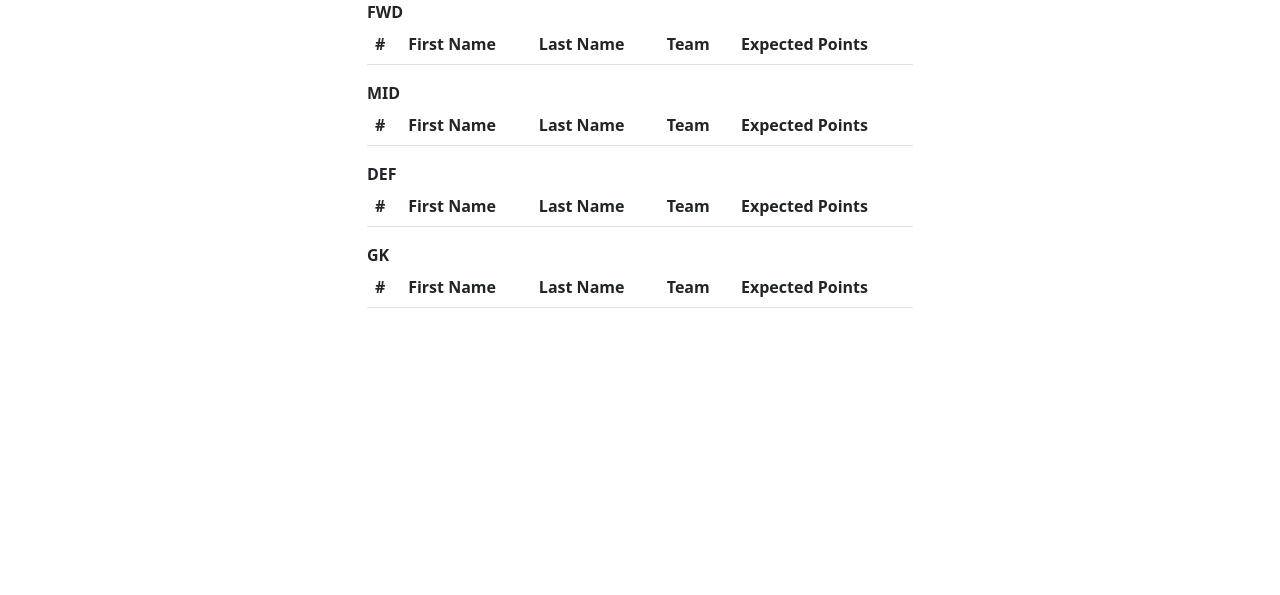
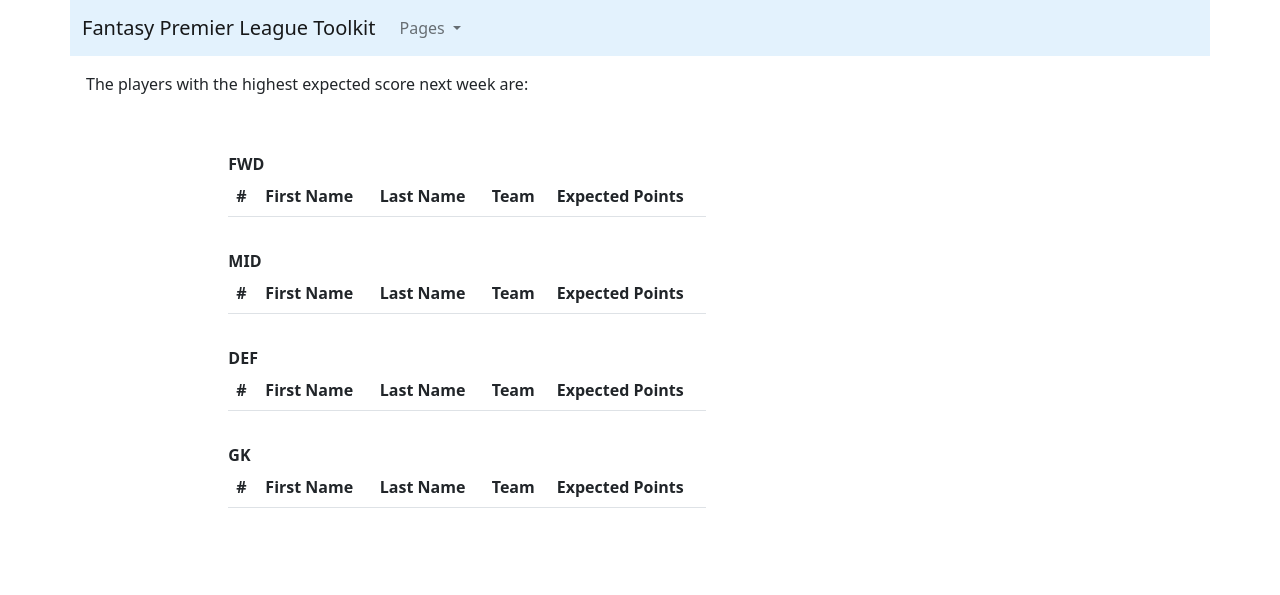
Before and after one commit to JoeWarriner/fpl_data, a Django app: page /predictor/ in a window 1280 px wide. Shown: the top 595 px of the page. Run offline with Django 4.2, Linux system fonts and the light colour scheme; tables that the repository leaves empty hold one stand-in row (values such as "Sample post"); lists and menus that the app fills with data are empty.

Commit message:
Added consistent style to pages

```diff
--- /dev/null
+++ b/templates/base.html
@@ -0,0 +1,54 @@
+<!DOCTYPE html>
+
+<html lang="en">
+
+  <head>
+    <meta charset="utf-8">
+    <meta name="viewport" content="width=device-width, initial-scale=1">
+    <title> Fantasy Premier League Predictor </title>
+    <link href="https://cdn.jsdelivr.net/npm/bootstrap@5.2.0-beta1/dist/css/bootstrap.min.css" rel="stylesheet" integrity="sha384-0evHe/X+R7YkIZDRvuzKMRqM+OrBnVFBL6DOitfPri4tjfHxaWutUpFmBp4vmVor" crossorigin="anonymous">
+  </head>
+  <body>
+    <script src="https://cdn.jsdelivr.net/npm/bootstrap@5.2.0-beta1/dist/js/bootstrap.bundle.min.js" integrity="sha384-pprn3073KE6tl6bjs2QrFaJGz5/SUsLqktiwsUTF55Jfv3qYSDhgCecCxMW52nD2" crossorigin="anonymous"></script>
+
+    <div class="container">
+        <div class = "row">
+        <nav class="navbar navbar-expand-lg bg-body-tertiary" style="background-color: #e3f2fd;" >
+    <div class="container-fluid">
+      <a class="navbar-brand" href="#">Fantasy Premier League Toolkit</a>
+      <button class="navbar-toggler" type="button" data-bs-toggle="collapse" data-bs-target="#navbarSupportedContent" aria-controls="navbarSupportedContent" aria-expanded="false" aria-label="Toggle navigation">
+        <span class="navbar-toggler-icon"></span>
+      </button>
+      <div class="collapse navbar-collapse" id="navbarSupportedContent">
+        <ul class="navbar-nav me-auto mb-2 mb-lg-0">
+          <li></li>
+          <li class="nav-item dropdown">
+            <a class="nav-link dropdown-toggle" href="#" role="button" data-bs-toggle="dropdown" aria-expanded="false">
+              Pages
+            </a>
+            <ul class="dropdown-menu">
+              <li><a class="dropdown-item" href="">Home</a></li>
+              <li><a class="dropdown-item" href="/predictor">Predictions</a></li>
+            </ul>
+          </li>
+        </ul>
+      </div>
+    </div>
+  </nav>
+    </div>
+
+    <div class="row p-2">
+
+        <div class="col p-2">
+            {% block content %}{% endblock %}
+
+
+        </div>
+
+    </div>
+
+  </div>
+
+
+</body>
+</html>
--- a/templates/predictor/topplayers.html
+++ b/templates/predictor/topplayers.html
@@ -1,20 +1,17 @@
-<!doctype html>
-<html lang="en">
-  <head>
-    <meta charset="utf-8">
-    <meta name="viewport" content="width=device-width, initial-scale=1">
-    <title>Top Players</title>
-    <link href="https://cdn.jsdelivr.net/npm/bootstrap@5.2.0-beta1/dist/css/bootstrap.min.css" rel="stylesheet" integrity="sha384-0evHe/X+R7YkIZDRvuzKMRqM+OrBnVFBL6DOitfPri4tjfHxaWutUpFmBp4vmVor" crossorigin="anonymous">
-  </head>
-  <body>
-    <script src="https://cdn.jsdelivr.net/npm/bootstrap@5.2.0-beta1/dist/js/bootstrap.bundle.min.js" integrity="sha384-pprn3073KE6tl6bjs2QrFaJGz5/SUsLqktiwsUTF55Jfv3qYSDhgCecCxMW52nD2" crossorigin="anonymous"></script>
+{% extends "base.html" %}
 
-    <div class="container">
+{% block content %}
+
+The players with the highest expected score next week are:
+
+<div class="container p-5">
   <div class="row">
-          <div class="col">
+    <div class="col-1">
     </div>
     <div class="col-6">
       {% for position, players in positions.items %}
+        <div class="container p-2">
+
         <b>{{position}}</b>
         <table class="table table-striped table-hover">
           <thead>
@@ -27,7 +24,7 @@
             </tr>
           </thead>
           <tbody>
-                  {% for player in players%}
+            {% for player in players %}
           <tr>
             <th scope="row">{{ forloop.counter }}</th>
             <td>{{ player.first_name }}</td>
@@ -38,17 +35,13 @@
             {% endfor %}
           </tbody>
         </table>
+        </div>
       {% endfor %}
 
-                </tbody>
-              </table>
     </div>
-          <div class="col">
+    <div class="col-3">
     </div>
   </div>
 </div>
 
-
-
-  </body>
-</html>
+{% endblock %}
```
Also changed, not shown: templates/main/home.html (+5 -51 lines). Lines whose indentation alone changed are shown as unchanged.
